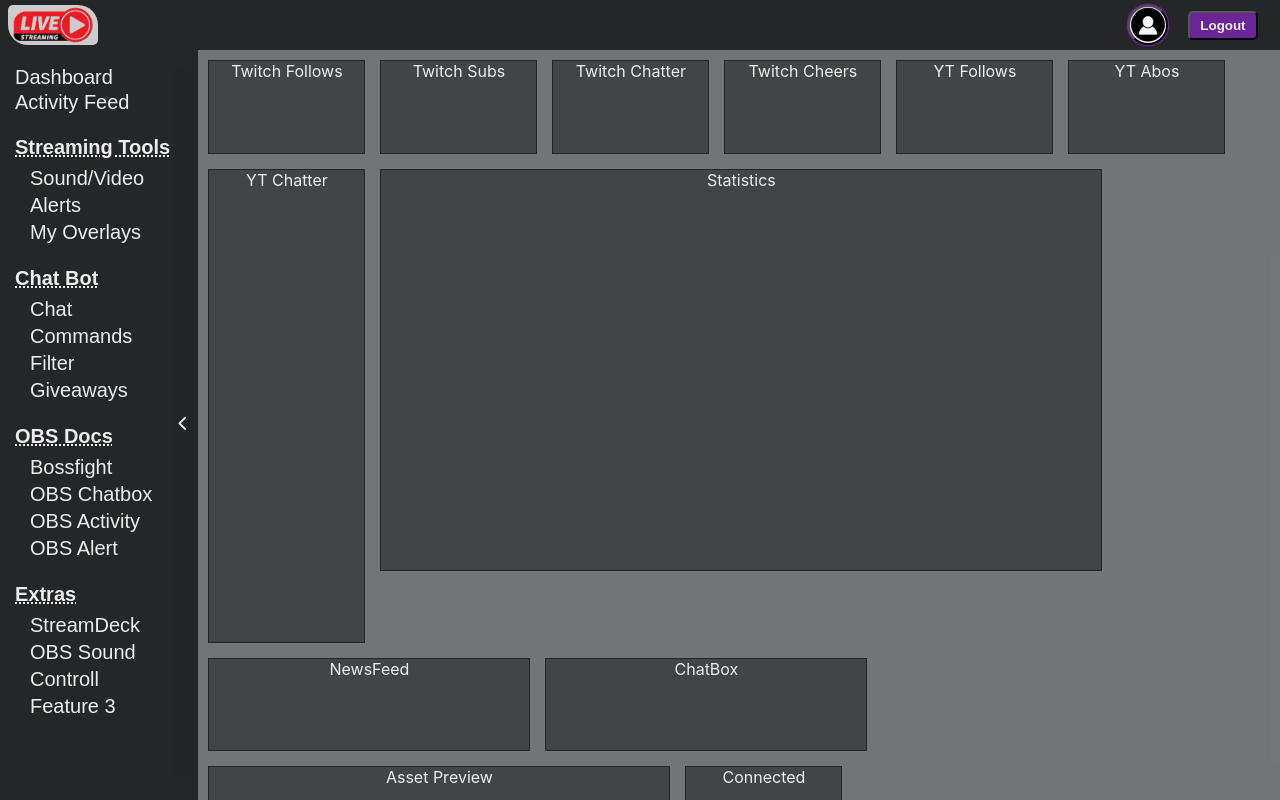
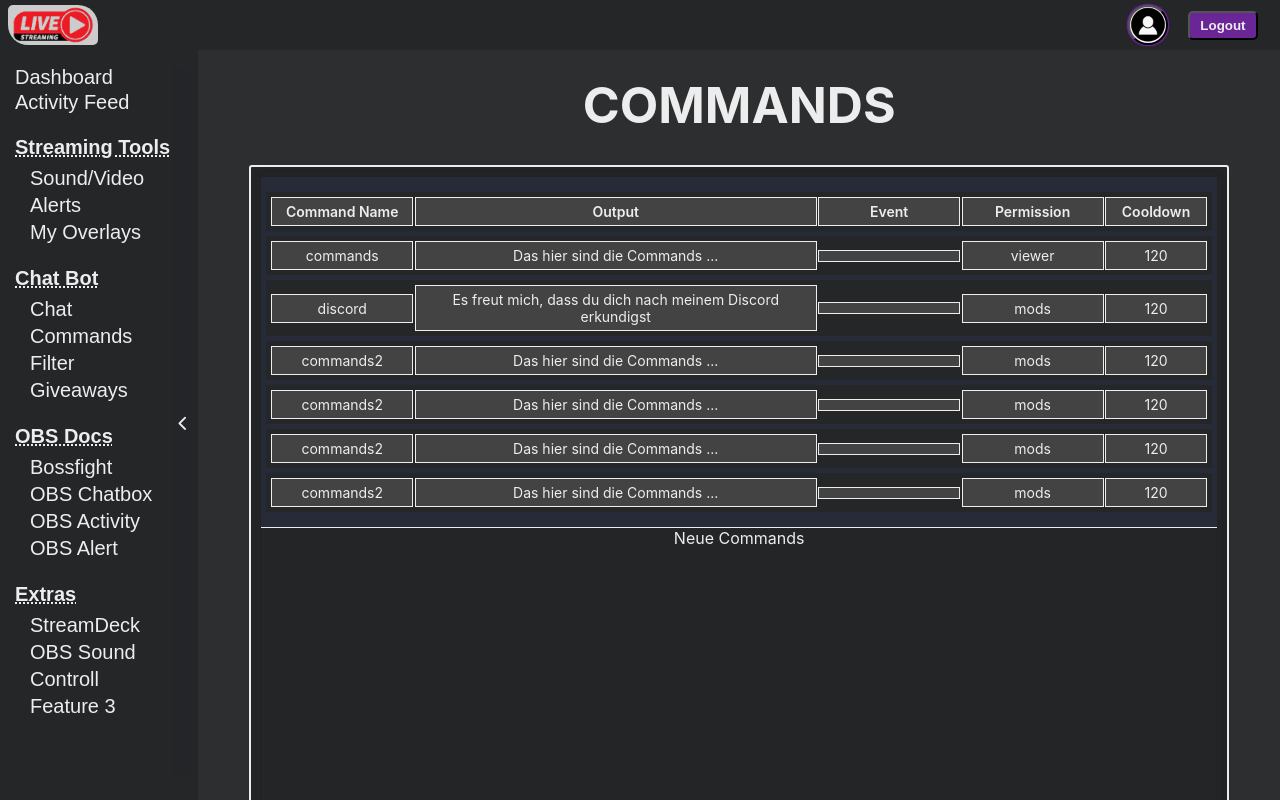
Before and after one commit to MartinKruess/streamCollection, a React (Vite) app: page /chatcommands in a window 1280 px wide. Shown: the top 800 px of the page. Built offline with nearby package versions, Linux system fonts and the light colour scheme; no server answers; sample sign-in values are in the browser's storage.

Commit message:
sideSettings isSlide finished

```diff
--- a/src/App.scss
+++ b/src/App.scss
@@ -2,7 +2,7 @@
   font-size: 62.5%;
   --primary: #ededed;
   --secondary: #242628;
-  --secondaryShaddow: #24262899;
+  --secondaryShaddow: #242628f5;
   --hightlight: #6a2597;
   --smallSpacer: 0.5rem;
   --normalSpacer: 1rem;
@@ -1023,6 +1023,73 @@ input[type="range"] {
 }
 
 
+// Chat Commands
+
+.botCommandContainer{
+  background-color: var(--secondaryShaddow);
+  width: 90%;
+  height: 80rem;
+  display: flex;
+  flex-direction: column;
+  align-items: center;
+  margin: auto;
+  padding: var(--normalSpacer);
+  border: solid var(--primary) 2px;
+  border-radius: 0.3rem;
+  box-shadow:
+  inset 3px 3px 6px var(--secondary),
+  inset -3px 3px 6px var(--secondary),
+  inset 3px -3px 6px var(--secondary),
+  inset -3px -3px 6px var(--secondary);
+
+  .commandContainer{
+    background-color: #272B37;
+    width: 100%;
+    max-height: 50%;
+    display: flex;
+    flex-wrap: wrap;
+    align-items: center;
+    font-size: 1.4rem;
+    padding: var(--bigSpacer) 0;
+    gap: var(--smallSpacer);
+    border-bottom: solid var(--primary) 0.1rem;
+
+    .commandLine{
+      background-color: var(--secondaryShaddow);
+      width: 98%;
+      display: flex;
+      justify-content: center;
+      margin: auto;
+      padding: var(--smallSpacer);
+      border: var(--secondary);
+      gap: 0.1rem;
+    }
+
+    .head{
+      background-color: var(--secondary);
+      font-weight: 600;
+    }
+
+    .commandValue{
+      background-color: #434343;
+      width: 14rem;
+      height: 100%;
+      margin: auto;
+      padding: var(--smallSpacer) 0;
+      border: solid 0.1rem var(--primary);
+    }
+
+    .plus{
+      width: 40rem;
+    }
+
+    .minus{
+      width: 10rem;
+    }
+  }
+}
+
+
 // Page 404
 
 .errorSection {
@@ -1116,6 +1183,9 @@ hr {
   100%{left:-2rem;}
 }
 
+
+
+
 // Responsive
 
 @media screen and (max-width: 992px) {
--- a/src/comps/context/userContext.jsx
+++ b/src/comps/context/userContext.jsx
@@ -32,7 +32,7 @@ export const UserProvider = ({children}) => {
 
 export const SettingsProvider = ({children}) => {
     //savedSideSettings ||
-    const [sideSettings, setSideSettings] = useState({
+    const [sideSettings, setSideSettings] = useState(JSON.parse(savedSideSettings) ||  {
         isLocked: false,
         mode: "Dark",
         lang: "DE",
--- a/src/comps/logedIn/chatbots/chatcommands.jsx
+++ b/src/comps/logedIn/chatbots/chatcommands.jsx
@@ -1,23 +1,80 @@
 import { Aside } from "../../reusable/aside"
 
 export const ChatCommands = () => {
+
+    const commands = [
+        {
+            name: "commands",
+            result: "Das hier sind die Commands ...",
+            event: null,
+            permission: "viewer",
+            cd: 120
+        },
+        {
+            name: "discord",
+            result: "Es freut mich, dass du dich nach meinem Discord erkundigst",
+            event: null,
+            permission: "mods",
+            cd: 120
+        },
+        {
+            name: "commands2",
+            result: "Das hier sind die Commands ...",
+            event: null,
+            permission: "mods",
+            cd: 120
+        },
+        {
+            name: "commands2",
+            result: "Das hier sind die Commands ...",
+            event: null,
+            permission: "mods",
+            cd: 120
+        },
+        {
+            name: "commands2",
+            result: "Das hier sind die Commands ...",
+            event: null,
+            permission: "mods",
+            cd: 120
+        },
+        {
+            name: "commands2",
+            result: "Das hier sind die Commands ...",
+            event: null,
+            permission: "mods",
+            cd: 120
+        },
+    ]
+
     return (
             <section className="pSection">
             <Aside />
             <article className="pArticle">
-                <div className="smallBox">Twitch Follows</div>
-                <div className="smallBox">Twitch Subs</div>
-                <div className="smallBox">Twitch Chatter</div>
-                <div className="smallBox">Twitch Cheers</div>
-                <div className="smallBox">YT Follows</div>
-                <div className="smallBox">YT Abos</div>
-                <div className="smallBox">YT Chatter</div>
-
-                <div className="bigBox">Statistics</div>
-                <div className="mediumBox">NewsFeed</div>
-                <div className="mediumBox">ChatBox</div>
-                <div className="smallBox medium">Asset Preview</div>
-                <div className="smallBox">Connected</div>
+            <h1>COMMANDS</h1>
+                <div className="botCommandContainer">
+                    <div className="commandContainer">
+                        <div className="commandLine head">
+                            <div className="commandValue">Command Name</div>
+                            <div className="commandValue plus">Output</div>
+                            <div className="commandValue">Event</div>
+                            <div className="commandValue">Permission</div>
+                            <div className="commandValue minus">Cooldown</div>
+                        </div>
+                        {commands.map((command, i) => (
+                            <div className="commandLine" key={i}>
+                                <div className="commandValue">{command.name}</div>
+                                <div className="commandValue plus">{command.result}</div>
+                                <div className="commandValue">{command.event}</div>
+                                <div className="commandValue">{command.permission}</div>
+                                <div className="commandValue minus">{command.cd}</div>
+                            </div>
+                        ))}
+                    </div>
+                    <div>
+                        Neue Commands
+                    </div>
+                </div>
             </article>
         </section>
     )
```
